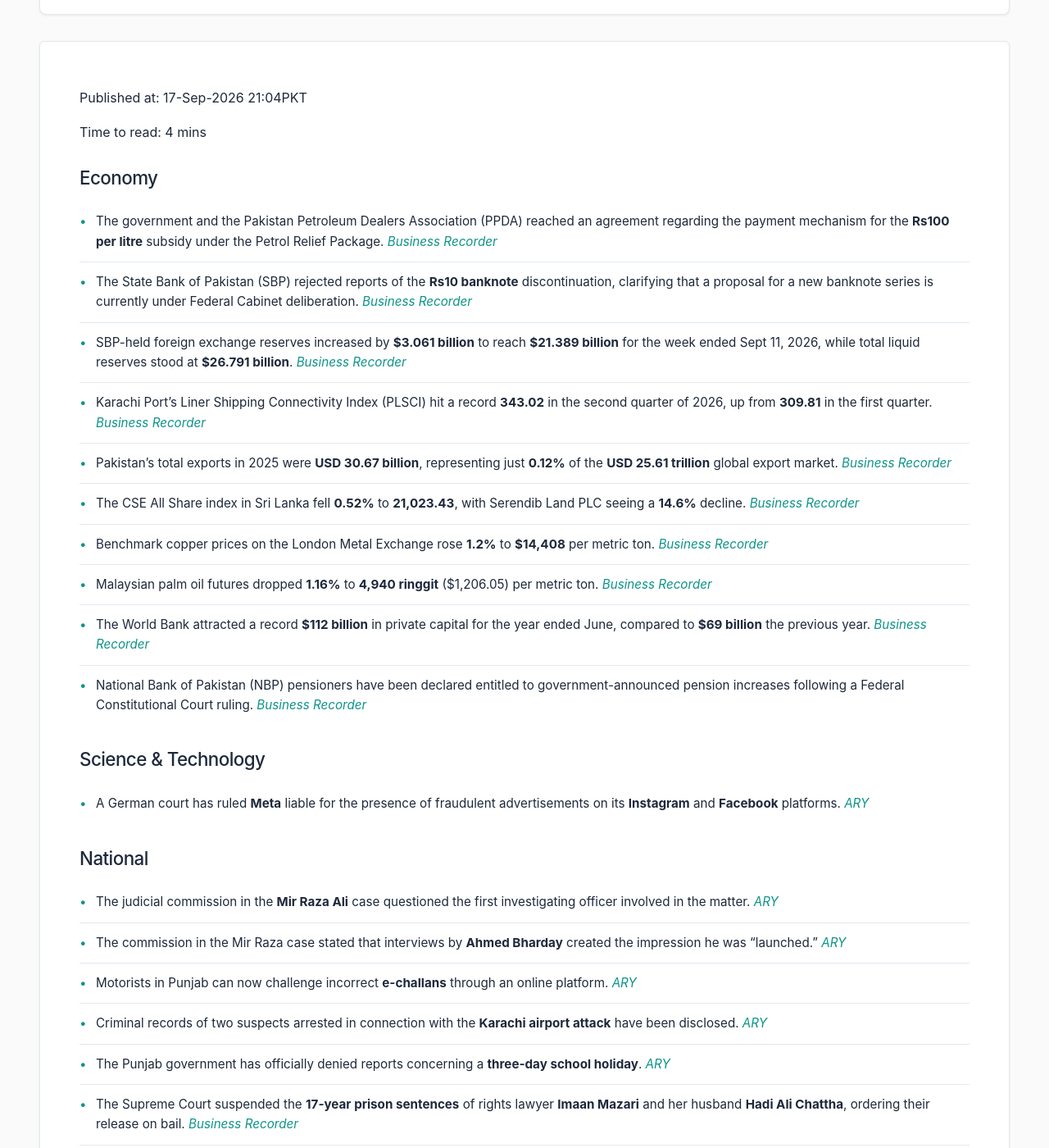
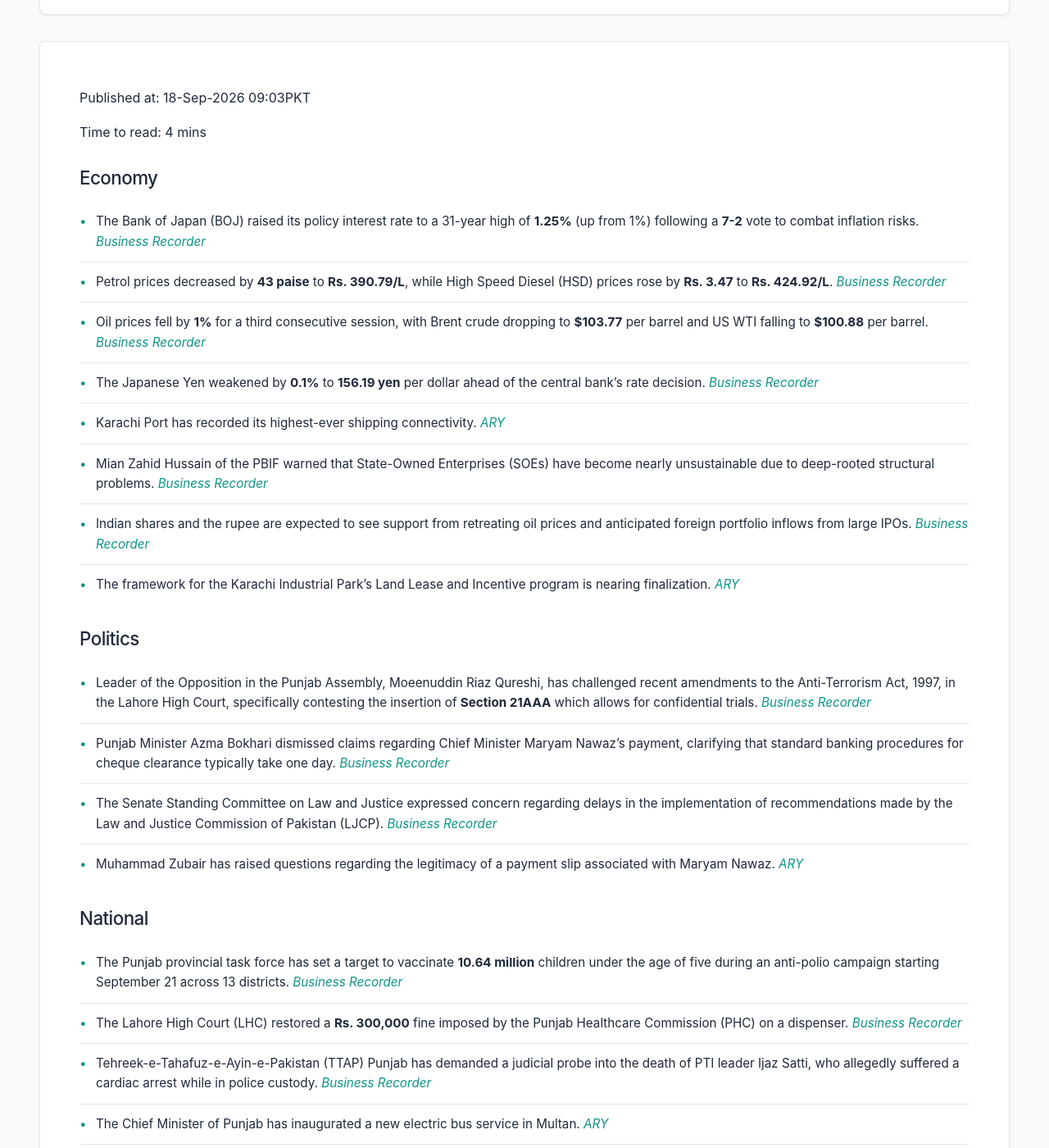
Before and after one commit to zsubzwary/news, a Jekyll site: the page built from en/index.md, in a window 1280 px wide and 1400 px high, scrolled down 209 px. Shown: the whole window at 82% size. Built offline with Jekyll 4.4.1, drawn with Linux system fonts in a browser that asks for light colours; some web fonts are replaced; comment, search, counter and statistics services are not loaded; some of the changed text lies outside the part shown.

Commit message:
DateTime; 2026-09-18T04:03:38.580Z

```diff
--- a/en/index.md
+++ b/en/index.md
@@ -4,46 +4,44 @@ title: Pakistan News Briefing
 lang: en
 ---
 
-Published at: 17-Sep-2026 21:04PKT
+Published at: 18-Sep-2026 09:03PKT
 
 Time to read: 4 mins
 
 ### Economy
-- The government and the Pakistan Petroleum Dealers Association (PPDA) reached an agreement regarding the payment mechanism for the **Rs100 per litre** subsidy under the Petrol Relief Package. *[Business Recorder](https://www.brecorder.com/news/40439989/government-petroleum-dealers-reach-agreement-on-fuel-relief-package)*
-- The State Bank of Pakistan (SBP) rejected reports of the **Rs10 banknote** discontinuation, clarifying that a proposal for a new banknote series is currently under Federal Cabinet deliberation. *[Business Recorder](https://www.brecorder.com/news/40439986/sbp-rejects-reports-of-rs10-banknote-discontinuation-as-baseless)*
-- SBP-held foreign exchange reserves increased by **$3.061 billion** to reach **$21.389 billion** for the week ended Sept 11, 2026, while total liquid reserves stood at **$26.791 billion**. *[Business Recorder](https://www.brecorder.com/news/40439985/sbp-held-forex-reserves-surge-over-3bn-to-213bn)*
-- Karachi Port’s Liner Shipping Connectivity Index (PLSCI) hit a record **343.02** in the second quarter of 2026, up from **309.81** in the first quarter. *[Business Recorder](https://www.brecorder.com/news/40439981/karachi-ports-liner-shipping-connectivity-hits-record-high)*
-- Pakistan's total exports in 2025 were **USD 30.67 billion**, representing just **0.12%** of the **USD 25.61 trillion** global export market. *[Business Recorder](https://www.brecorder.com/news/40439979/pakistans-export-trap-and-revealed-comparative-advantage)*
-- The CSE All Share index in Sri Lanka fell **0.52%** to **21,023.43**, with Serendib Land PLC seeing a **14.6%** decline. *[Business Recorder](https://www.brecorder.com/news/40439977/sri-lankan-shares-extend-losing-streak-as-communication-real-estate-stocks-weigh)*
-- Benchmark copper prices on the London Metal Exchange rose **1.2%** to **$14,408** per metric ton. *[Business Recorder](https://www.brecorder.com/news/40439976/copper-rallies-as-chinese-buyers-return-to-the-market)*
-- Malaysian palm oil futures dropped **1.16%** to **4,940 ringgit** ($1,206.05) per metric ton. *[Business Recorder](https://www.brecorder.com/news/40439970/palm-oil-falls-over-1-on-exports-rival-oils-weakness)*
-- The World Bank attracted a record **$112 billion** in private capital for the year ended June, compared to **$69 billion** the previous year. *[Business Recorder](https://www.brecorder.com/news/40439969/world-bank-boosts-private-capital-mobilization-to-record-112-billion)*
-- National Bank of Pakistan (NBP) pensioners have been declared entitled to government-announced pension increases following a Federal Constitutional Court ruling. *[Business Recorder](https://www.brecorder.com/news/40439974/nbp-pensioners-entitled-to-govt-pension-increases-after-court-dismisses-banks-appeal)*
+- The Bank of Japan (BOJ) raised its policy interest rate to a 31-year high of **1.25%** (up from 1%) following a **7-2** vote to combat inflation risks. *[Business Recorder](https://www.brecorder.com/news/40440100/boj-raises-interest-rates-to-31-year-high-in-widely-expected-move)*
+- Petrol prices decreased by **43 paise** to **Rs. 390.79/L**, while High Speed Diesel (HSD) prices rose by **Rs. 3.47** to **Rs. 424.92/L**. *[Business Recorder](https://www.brecorder.com/news/40440079/petrol-price-cut-by-43-paise-hsds-up-by-rs347)*
+- Oil prices fell by **1%** for a third consecutive session, with Brent crude dropping to **$103.77** per barrel and US WTI falling to **$100.88** per barrel. *[Business Recorder](https://www.brecorder.com/news/40440095/oil-prices-fall-1-on-hopes-of-limited-supply-disruptions)*
+- The Japanese Yen weakened by **0.1%** to **156.19 yen** per dollar ahead of the central bank's rate decision. *[Business Recorder](https://www.brecorder.com/news/40440096/yen-weak-ahead-of-boj-decision-rate-hike-expected)*
+- Karachi Port has recorded its highest-ever shipping connectivity. *[ARY](https://arynews.tv/karachi-port-records-highest-ever-shipping-connectivity)*
+- Mian Zahid Hussain of the PBIF warned that State-Owned Enterprises (SOEs) have become nearly unsustainable due to deep-rooted structural problems. *[Business Recorder](https://www.brecorder.com/news/40440075/soes-have-become-nearly-unsustainable-mian-zahid)*
+- Indian shares and the rupee are expected to see support from retreating oil prices and anticipated foreign portfolio inflows from large IPOs. *[Business Recorder](https://www.brecorder.com/news/40440098/indian-rupee-may-find-breathing-room-on-ipo-linked-inflows-oil-retreat)*
+- The framework for the Karachi Industrial Park’s Land Lease and Incentive program is nearing finalization. *[ARY](https://arynews.tv/karachi-industrial-parks-land-lease-and-incentive-framework-nears-finalization)*
 
-### Science & Technology
-- A German court has ruled **Meta** liable for the presence of fraudulent advertisements on its **Instagram** and **Facebook** platforms. *[ARY](https://arynews.tv/german-court-rules-meta-liable-for-fake-ads-on-instagram-facebook)*
+### Politics
+- Leader of the Opposition in the Punjab Assembly, Moeenuddin Riaz Qureshi, has challenged recent amendments to the Anti-Terrorism Act, 1997, in the Lahore High Court, specifically contesting the insertion of **Section 21AAA** which allows for confidential trials. *[Business Recorder](https://www.brecorder.com/news/40440070/punjab-opposition-leader-challenges-anti-terror-amendments)*
+- Punjab Minister Azma Bokhari dismissed claims regarding Chief Minister Maryam Nawaz’s payment, clarifying that standard banking procedures for cheque clearance typically take one day. *[Business Recorder](https://www.brecorder.com/news/40440078/cheque-clearing-date-unnecessary-propaganda-being-spread-azma)*
+- The Senate Standing Committee on Law and Justice expressed concern regarding delays in the implementation of recommendations made by the Law and Justice Commission of Pakistan (LJCP). *[Business Recorder](https://www.brecorder.com/news/40440074/ljcp-recommendations-senate-body-concerned-at-delay-in-implementation)*
+- Muhammad Zubair has raised questions regarding the legitimacy of a payment slip associated with Maryam Nawaz. *[ARY](https://arynews.tv/no-bank-will-accept-this-slip-muhammad-zubair-questions-maryam-nawazs-payment)*
 
 ### National
-- The judicial commission in the **Mir Raza Ali** case questioned the first investigating officer involved in the matter. *[ARY](https://arynews.tv/mir-raza-ali-case-judicial-commission-questions-first-investigating-officer-in-case)*
-- The commission in the Mir Raza case stated that interviews by **Ahmed Bharday** created the impression he was "launched." *[ARY](https://arynews.tv/mir-raza-case-commission-says-ahmed-bhardays-interviews-create-impression-he-was-launched)*
-- Motorists in Punjab can now challenge incorrect **e-challans** through an online platform. *[ARY](https://arynews.tv/motorists-can-challenge-incorrect-e-challans-online-in-punjab)*
-- Criminal records of two suspects arrested in connection with the **Karachi airport attack** have been disclosed. *[ARY](https://arynews.tv/karachi-airport-attack-criminal-records-of-two-arrested-suspects-revealed)*
-- The Punjab government has officially denied reports concerning a **three-day school holiday**. *[ARY](https://arynews.tv/punjab-rejects-reports-of-three-day-school-holiday)*
-- The Supreme Court suspended the **17-year prison sentences** of rights lawyer **Imaan Mazari** and her husband **Hadi Ali Chattha**, ordering their release on bail. *[Business Recorder](https://www.brecorder.com/news/40439983/supreme-court-suspends-sentences-of-rights-lawyer-mazari-and-husband)*
-- New federal austerity and fuel conservation measures mandate that markets close at **9pm**, marriage halls at **10pm**, and restaurants at **11pm**. *[Business Recorder](https://www.brecorder.com/news/40439975/markets-to-close-at-9pm-as-govt-notifies-fresh-austerity-fuel-conservation-measures)*
+- The Punjab provincial task force has set a target to vaccinate **10.64 million** children under the age of five during an anti-polio campaign starting September 21 across 13 districts. *[Business Recorder](https://www.brecorder.com/news/40440071/punjab-targets-1064m-children-in-anti-polio-drive)*
+- The Lahore High Court (LHC) restored a **Rs. 300,000** fine imposed by the Punjab Healthcare Commission (PHC) on a dispenser. *[Business Recorder](https://www.brecorder.com/news/40440068/lhc-restores-rs300000-fine-on-dispenser)*
+- Tehreek-e-Tahafuz-e-Ayin-e-Pakistan (TTAP) Punjab has demanded a judicial probe into the death of PTI leader Ijaz Satti, who allegedly suffered a cardiac arrest while in police custody. *[Business Recorder](https://www.brecorder.com/news/40440077/ttap-seeks-judicial-probe-into-ijaz-sattis-death)*
+- The Chief Minister of Punjab has inaugurated a new electric bus service in Multan. *[ARY](https://arynews.tv/cm-punjab-inaugurates-electric-bus-service-in-multan)*
+- Punjab Finance Minister Mian Mujtaba Shuja-ur-Rehman stated the provincial government is actively implementing measures to attract investment and accelerate industrial development. *[Business Recorder](https://www.brecorder.com/news/40440072/punjab-steps-up-measures-to-boost-business-investment)*
 
 ### International
-- China has requested **Iran** to restrain **Houthi** activities following an appeal from **Saudi Arabia**. *[ARY](https://arynews.tv/china-asks-iran-to-rein-in-houthis-after-saudi-appeal-reuters-reports)*
-- **Donald Trump** is scheduled to host **Xi Jinping** in a meeting characterized by high ceremony but low expectations. *[ARY](https://arynews.tv/trump-to-host-xi-amid-pomp-low-expectations)*
-- **Oman** now mandates prior approval for the production of all **National Day merchandise**. *[ARY](https://arynews.tv/oman-mandates-prior-approval-for-national-day-merchandise-production)*
-- Swedish Prime Minister **Ulf Kristersson** resigned after his right-wing bloc secured **173 seats**, losing to a centre-left coalition that won **176 seats**. *[Business Recorder](https://www.brecorder.com/news/40439987/swedens-prime-minister-steps-down-after-losing-election)*
-- A **Houthi drone** interception in Saudi Arabia's Taif governorate resulted in the death of one Yemeni resident and injuries to a **Pakistani resident** and a Saudi woman. *[Business Recorder](https://www.brecorder.com/news/40439984/one-killed-as-saudi-arabia-intercepts-drone-launched-by-yemens-houthis)*
-- Most **Gulf bourses** closed higher as investors reacted to the **U.S. Federal Reserve's** quarter-point interest rate hike. *[Business Recorder](https://www.brecorder.com/news/40439982/most-gulf-bourses-end-higher-as-investors-weigh-fed-rate-hike)*
-- The **Bank of England** held interest rates at **3.75%** and warned that British inflation may exceed **4%** early next year. *[Business Recorder](https://www.brecorder.com/news/40439972/bank-of-england-sounds-inflation-alarm-as-it-holds-interest-rates)*
-- India’s **NaBFID** aims to raise **$4 billion** in dollar funding by December, including a **$1 billion** 10-year bond issue. *[Business Recorder](https://www.brecorder.com/news/40439971/india-infra-lender-targets-4bn-in-dollar-funding-by-december-exec-says)*
-- Indian bond traders anticipate increased debt sales by the **RBI** to manage liquidity following its first such auction in nine years. *[Business Recorder](https://www.brecorder.com/news/40439973/india-rbi-may-increase-debt-sales-to-drain-liquidity-after-first-such-auction-in-9-years)*
+- The US Department of State has approved a potential **$24.3 billion** sale of Lockheed Martin’s **F-35 Lightning II** fighter jets to Saudi Arabia. *[Business Recorder](https://www.brecorder.com/news/40440102/us-clears-way-for-243-billion-fighter-jet-sale-to-saudi-arabia)*
+- South Korean President Lee Jae Myung announced that the country will not deploy military assets to the Middle East to avoid involvement in the Iran war. *[Business Recorder](https://www.brecorder.com/news/40440101/south-koreas-lee-says-will-not-deploy-military-to-get-involved-in-middle-east-conflict)*
+- Kenyan High Commissioner Lieutenant General Peter Mbogo Nijru (retd) called for increased engagement to boost bilateral trade between Kenya and Pakistan. *[Business Recorder](https://www.brecorder.com/news/40440067/kenyan-hc-for-enhancing-trade-with-pakistan)*
+- World leaders are scheduled to convene at the UN next week to discuss various global issues. *[ARY](https://arynews.tv/why-are-world-leaders-at-the-un-next-week-and-what-will-they-talk-about)*
 
-### Sports
-- The **Sourav Ganguly** biopic production has been linked to **Leicestershire's 27-point penalty**. *[ARY](https://arynews.tv/sourav-ganguly-biopic-shoot-linked-to-leicestershires-27-point-penalty)*
-- Six-time Grand Slam doubles champion **Joe Salisbury** has retired from professional tennis at age 34. *[Business Recorder](https://www.brecorder.com/news/40439988/former-doubles-world-number-one-salisbury-retires)*
-- Germany coach **Juergen Klopp** called for the reclamation of national pride from extremist groups following the **AfD's** recent electoral success. *[Business Recorder](https://www.brecorder.com/news/40439980/klopp-says-germany-must-reclaim-national-pride-from-wrong-people)*
+### Health
+- The US is currently examining the potential for testosterone therapy for women. *[ARY](https://arynews.tv/us-examines-testosterone-therapy-for-women)*
+- Medical experts at Lahore General Hospital emphasized that timely newborn vaccination and clean water are the primary defenses against hepatitis in children. *[Business Recorder](https://www.brecorder.com/news/40440076/strongest-shields-against-hepatitis-among-children-described)*
+
+### Other
+- Take-Two has confirmed that the **GTA 6 Online** component will launch significantly after the release of the single-player mode. *[ARY](https://arynews.tv/gta-6-online-will-launch-well-after-single-player-release-take-two-confirms)*
+- New Balance has initiated legal action against Decathlon for trademark infringement regarding a shoe logo. *[ARY](https://arynews.tv/new-balance-sues-decathlon-for-trademark-infringement-over-shoe-logo)*
+- The National Institute of Public Policy (NIPP) and UNFPA held a roundtable to discuss how climate change impacts the health and safety of women and girls. *[Business Recorder](https://www.brecorder.com/news/40440069/nipp-unfpa-discuss-climate-change-impact-on-women)*
```
